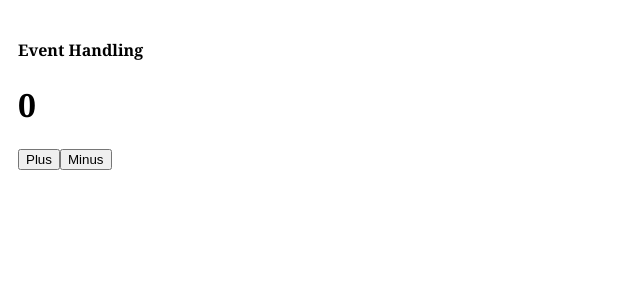
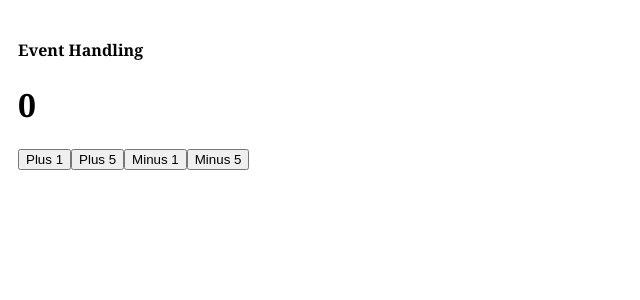
Before and after one commit to siggi-ai/Vue-Practice, a Vue app: page / in a window 1280 px wide. Shown: the top 300 px of the page, without its empty margins (0-640 px from the left). Built offline with nearby package versions, Linux system fonts and the light colour scheme.

Commit message:
counter -5 / +5

```diff
--- a/src/App.vue
+++ b/src/App.vue
@@ -3,8 +3,10 @@
     <h4>Event Handling</h4>
     <h1>{{ count }}</h1>
     <div>
-      <button v-on:click="changeCount(1)">Plus</button>
-      <button v-on:click="changeCount(-1)">Minus</button>
+      <button v-on:click="changeCount(1)">Plus 1</button>
+      <button v-on:click="changeCount(5)">Plus 5</button>
+      <button v-on:click="changeCount(-1)">Minus 1</button>
+      <button v-on:click="changeCount(-5)">Minus 5</button>
     </div>
   </div>
 </template>
```
